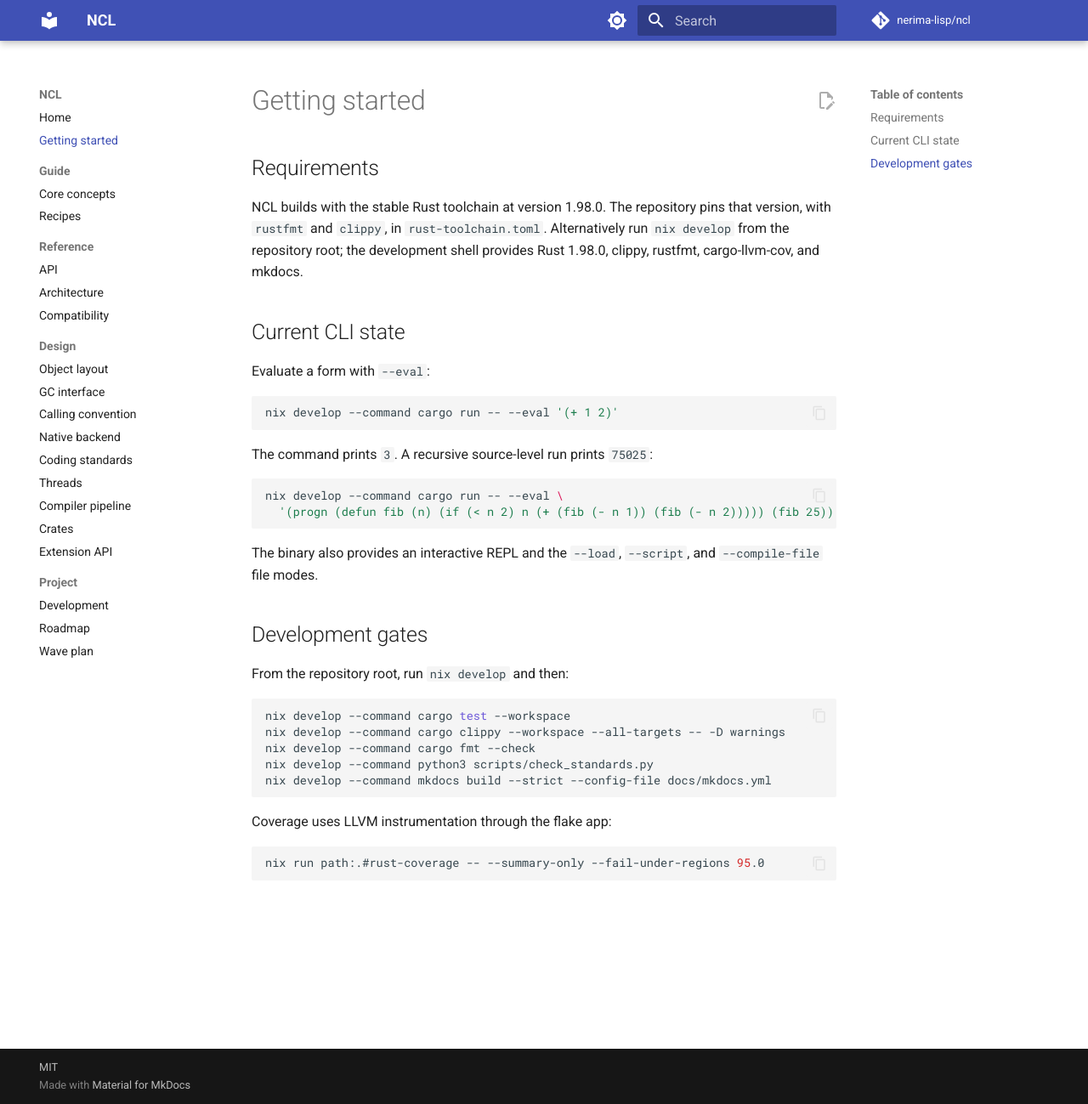
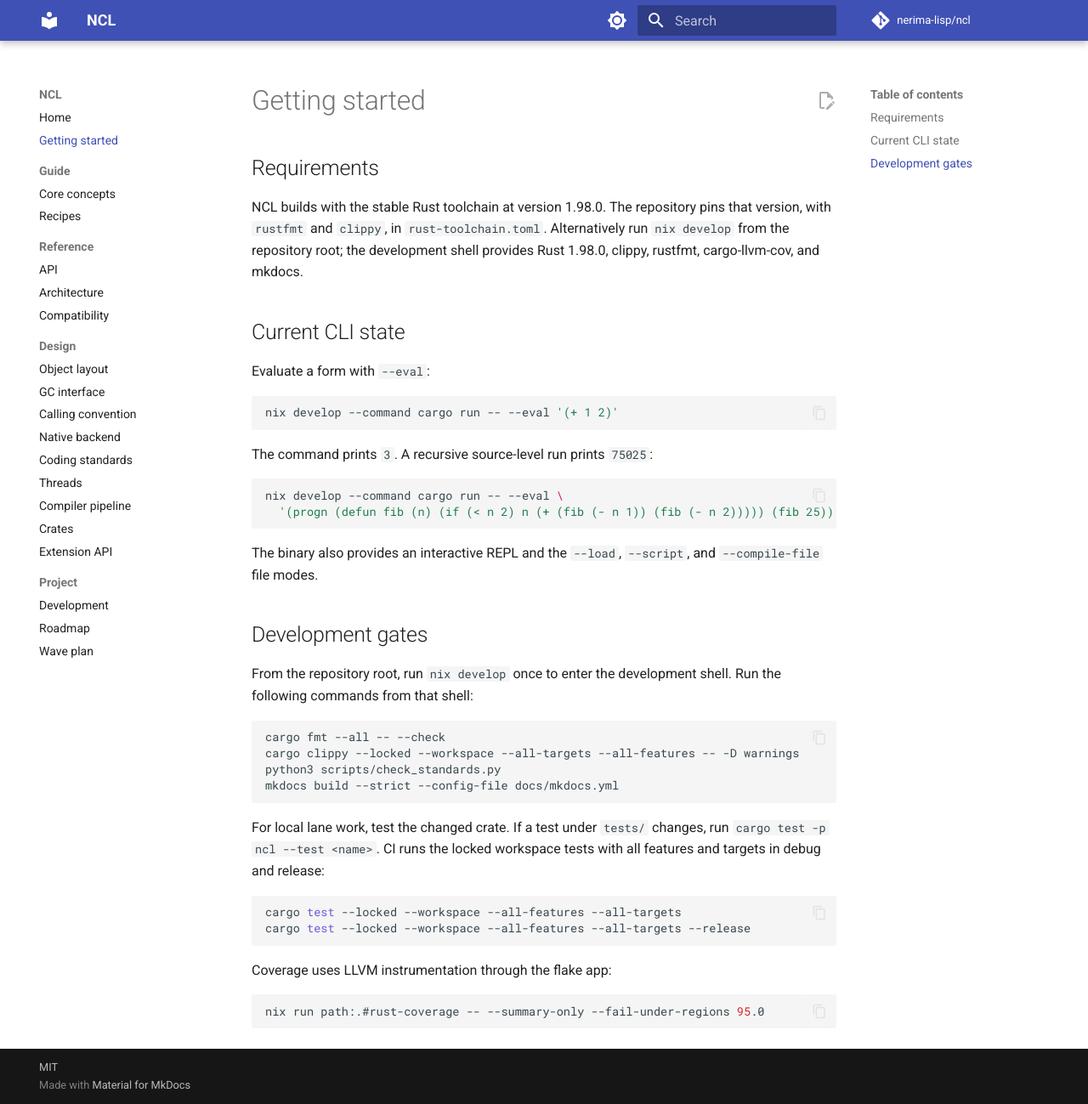
Before and after one commit to nerima-lisp/ncl, an MkDocs documentation site: the page built from docs/src/getting-started.md, in a window 1280 px wide and 1299 px high. Shown: the whole window at 85% size. Built offline with MkDocs 1.6.1 and Material for MkDocs 9.7.7, drawn with Linux system fonts in a browser that asks for light colours; comment, search, counter and statistics services are not loaded.

Commit message:
docs: align getting-started commands with CI

```diff
--- a/docs/src/getting-started.md
+++ b/docs/src/getting-started.md
@@ -29,14 +29,23 @@ The binary also provides an interactive REPL and the <code>--load</code>,
 
 ## Development gates
 
-From the repository root, run <code>nix develop</code> and then:
+From the repository root, run <code>nix develop</code> once to enter the
+development shell. Run the following commands from that shell:
 
 ~~~sh
-nix develop --command cargo test --workspace
-nix develop --command cargo clippy --workspace --all-targets -- -D warnings
-nix develop --command cargo fmt --check
-nix develop --command python3 scripts/check_standards.py
-nix develop --command mkdocs build --strict --config-file docs/mkdocs.yml
+cargo fmt --all -- --check
+cargo clippy --locked --workspace --all-targets --all-features -- -D warnings
+python3 scripts/check_standards.py
+mkdocs build --strict --config-file docs/mkdocs.yml
+~~~
+
+For local lane work, test the changed crate. If a test under <code>tests/</code>
+changes, run <code>cargo test -p ncl --test &lt;name&gt;</code>. CI runs the
+locked workspace tests with all features and targets in debug and release:
+
+~~~sh
+cargo test --locked --workspace --all-features --all-targets
+cargo test --locked --workspace --all-features --all-targets --release
 ~~~
 
 Coverage uses LLVM instrumentation through the flake app:
```
